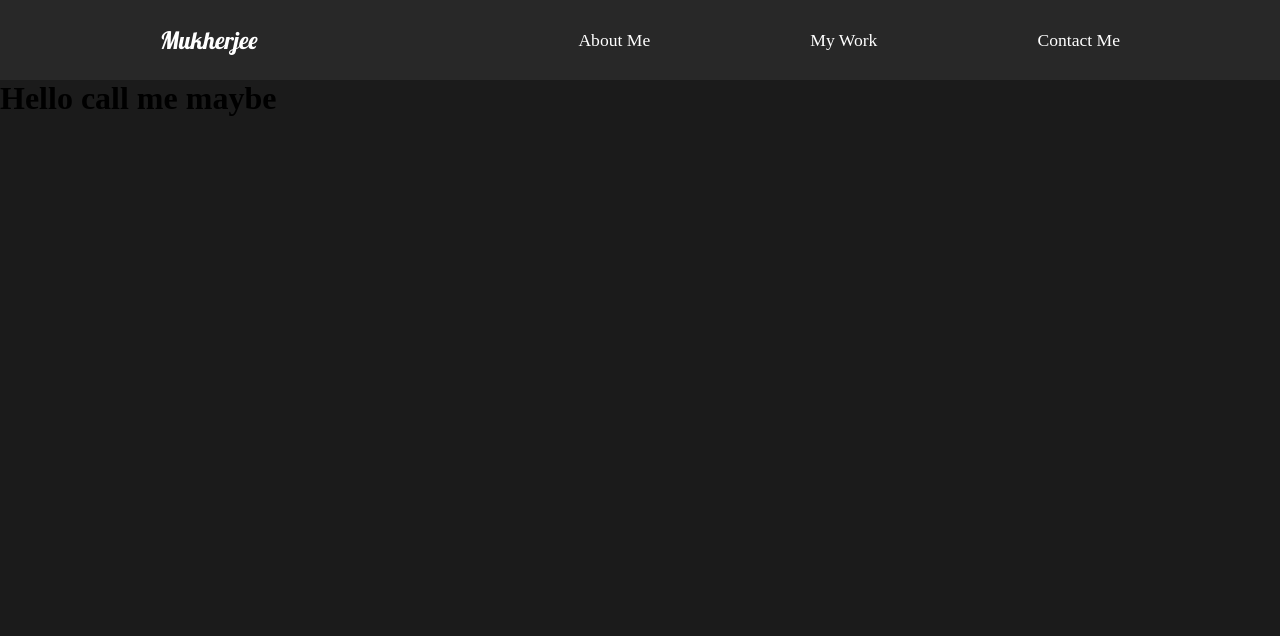
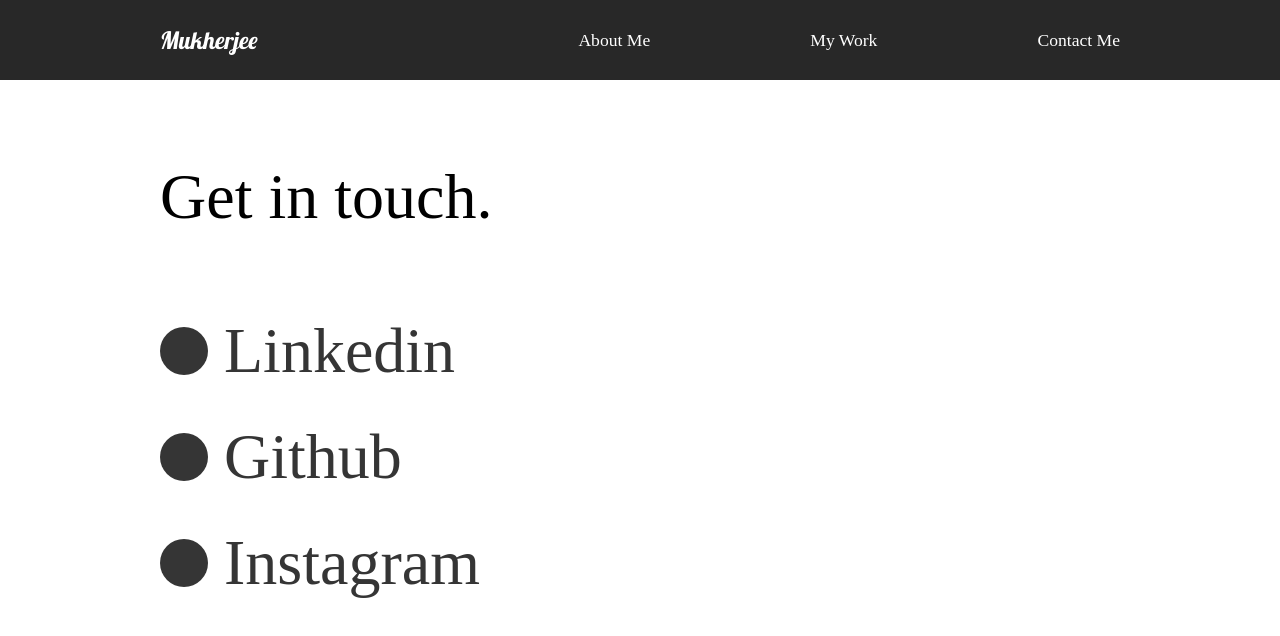
Before and after one commit to mukherjeetejas/portfolio-website, a React (Create React App) app: page /contact in a window 1280 px wide. Shown: the top 636 px of the page. Built offline with nearby package versions, Linux system fonts and the light colour scheme.

Commit message:
contact page

```diff
--- a/src/components/useScroll.js
+++ b/src/components/useScroll.js
@@ -3,7 +3,7 @@ import { useAnimation } from "framer-motion";
 
 export const useScroll = () => {
   const controls = useAnimation();
-  const [element, view] = useInView({ threshold: 0.6 });
+  const [element, view] = useInView({ threshold: 0.2 });
   if (view) {
     controls.start("show");
   } else {
--- a/src/pages/ContactUs.js
+++ b/src/pages/ContactUs.js
@@ -1,19 +1,75 @@
 import React from "react";
+import styled from "styled-components";
+import { pageAnimation, titleAnim } from "../Animation";
 //Animations
 import { motion } from "framer-motion";
-import { pageAnimation } from "../Animation";
 
 const ContactUs = () => {
   return (
-    <motion.div
+    <ContactStyle
       exit="exit"
       variants={pageAnimation}
       initial="hidden"
       animate="show"
+      style={{ background: "#fff" }}
     >
-      <h1>Hello call me maybe</h1>
-    </motion.div>
+      <Title>
+        <Hide>
+          <motion.h2 variants={titleAnim}>Get in touch.</motion.h2>
+        </Hide>
+      </Title>
+      <div>
+        <Hide>
+          <Social variants={titleAnim}>
+            <Circle />
+            <a href = "https://www.linkedin.com/in/tejas-mukherjee/"><h2>Linkedin</h2></a>
+          </Social>
+        </Hide>
+        <Hide>
+          <Social variants={titleAnim}>
+            <Circle />
+            <a href="https://github.com/mukherjeetejas/"><h2>Github</h2></a>
+          </Social>
+        </Hide>
+        <Hide>
+          <Social variants={titleAnim}>
+            <Circle />
+            <a href="https://www.instagram.com/tejasmukherjee/"><h2>Instagram</h2></a>
+          </Social>
+        </Hide>
+      </div>
+    </ContactStyle>
   );
 };
 
+const ContactStyle = styled(motion.div)`
+  padding: 5rem 10rem;
+  color: #353535;
+  min-height: 90vh;
+`;
+const Title = styled.div`
+  margin-bottom: 4rem;
+  color: black;
+`;
+const Hide = styled.div`
+  overflow: hidden;
+`;
+const Circle = styled.div`
+  border-radius: 50%;
+  width: 3rem;
+  height: 3rem;
+  background: #353535;
+`;
+const Social = styled(motion.div)`
+  display: flex;
+  align-items: center;
+  a{
+    text-decoration: none;
+    color: #353535;
+  }
+  h2 {
+    margin: 1rem;
+  }
+`;
+
 export default ContactUs;
```
